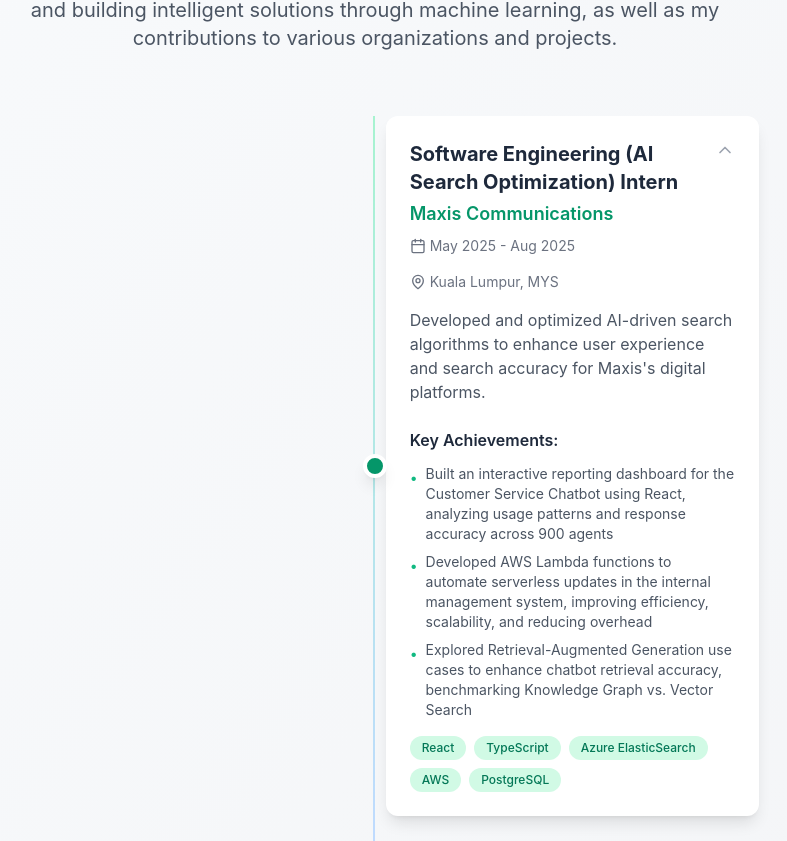
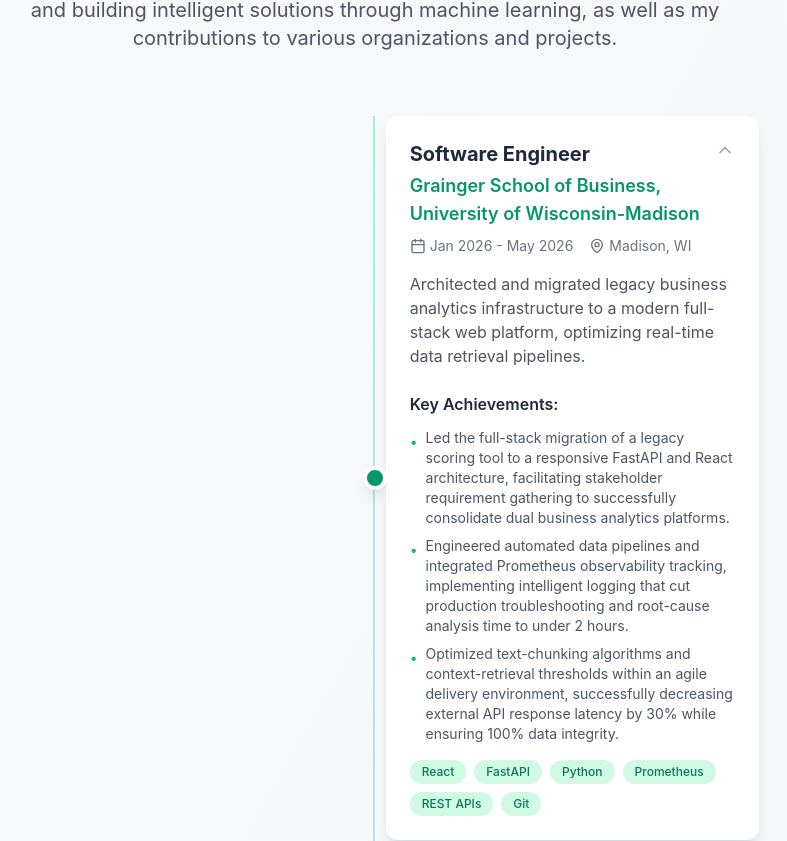
Before and after one commit to Amsyar0689/portfolio-website, a React (Vite) app: page / in a window 1280 px wide. Shown: the part 4016-4857 px from the top of the page, without its empty margins (265-1052 px from the left). Built offline with nearby package versions, Linux system fonts and the light colour scheme.

Commit message:
Added latest experience section

```diff
--- a/src/components/Experience.tsx
+++ b/src/components/Experience.tsx
@@ -7,6 +7,20 @@ const Experience = () => {
   const sectionRef = useRef<HTMLElement>(null);
 
   const experiences = [
+    {
+      company: 'Grainger School of Business, University of Wisconsin-Madison',
+      position: 'Software Engineer',
+      period: 'Jan 2026 - May 2026',
+      location: 'Madison, WI',
+      description: 'Architected and migrated legacy business analytics infrastructure to a modern full-stack web platform, optimizing real-time data retrieval pipelines.',
+      achievements: [
+        'Led the full-stack migration of a legacy scoring tool to a responsive FastAPI and React architecture, facilitating stakeholder requirement gathering to successfully consolidate dual business analytics platforms.',
+        'Engineered automated data pipelines and integrated Prometheus observability tracking, implementing intelligent logging that cut production troubleshooting and root-cause analysis time to under 2 hours.',
+        'Optimized text-chunking algorithms and context-retrieval thresholds within an agile delivery environment, successfully decreasing external API response latency by 30% while ensuring 100% data integrity.'
+      ],
+      technologies: ['React', 'FastAPI', 'Python', 'Prometheus', 'REST APIs', 'Git'],
+      color: 'amber'
+    },
     {
       company: 'Maxis Communications',
       position: 'Software Engineering (AI Search Optimization) Intern',
```
